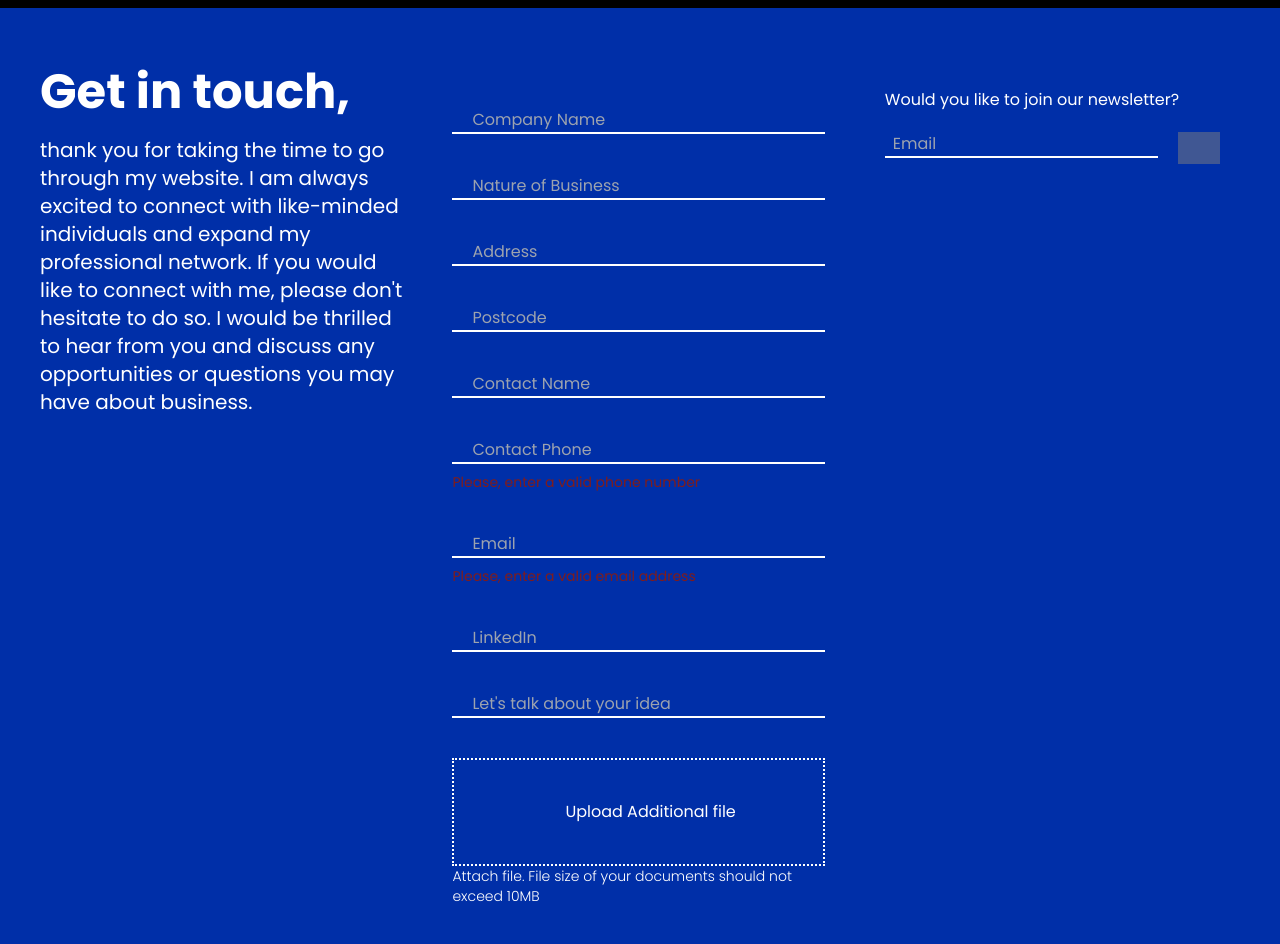
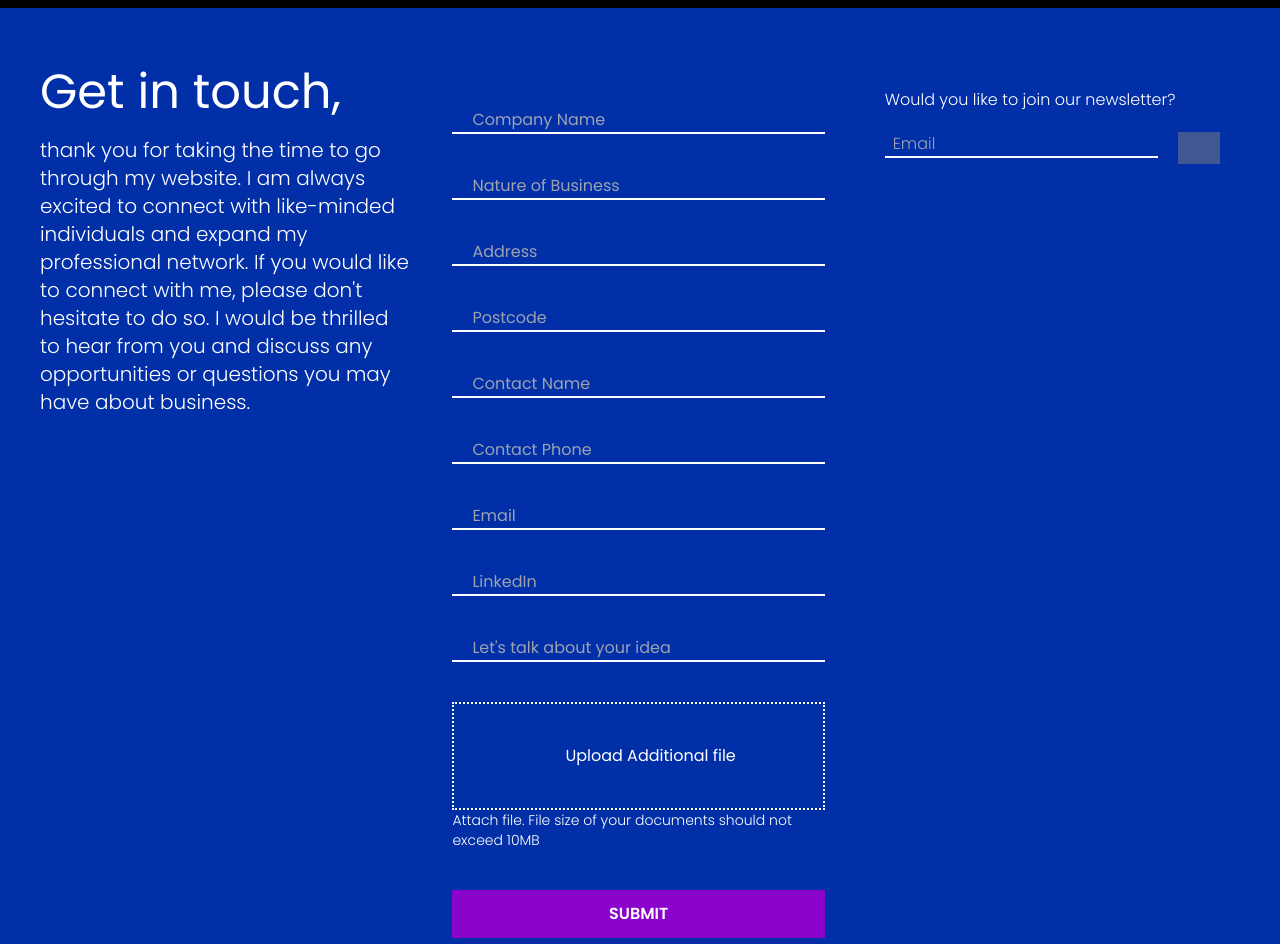
Before and after one commit to Folayimi/Clarice-Portfolio, a Next.js app: page /contact in a window 1280 px wide. Shown: the part 60-1004 px from the top of the page. Built offline with nearby package versions, Linux system fonts and the light colour scheme; some icons are missing.

Commit message:
made some changes

```diff
--- a/src/components/Contact.jsx
+++ b/src/components/Contact.jsx
@@ -41,12 +41,12 @@ const Contact = () => {
     } else {
       setValid(false);
     }
-    if (!EMAIL_REGEX.test(userDetails["email"].trim())) {
+    if (!EMAIL_REGEX.test(userDetails["email"].trim()) && userDetails["email"].trim().length > 0) {
       setEmailError(true);
     } else {
       setEmailError(false);
     }
-    if (!PHONE_REGEX.test(userDetails["contactPhone"].trim())) {
+    if (!PHONE_REGEX.test(userDetails["contactPhone"].trim()) && userDetails["contactPhone"].trim().length > 0) {
       setPhoneError(true);
     } else {
       setPhoneError(false);
@@ -156,8 +156,8 @@ const Contact = () => {
     <>
       <div className="flexbs md:flex-col md:justify-start md:items-start md:px-5  gap-10 md:gap-0 pt-32 px-10 bg-[#002FA8] text-primary1">
         <div className="cflexss gap-5 w-1/3 md:w-full">
-          <p className="text-5xl md:text-4xl font-bold">Get in touch,</p>
-          <p className="text-xl md:text-sm">
+          <p className="text-5xl md:text-4xl font-normal">Get in touch,</p>
+          <p className="text-xl md:text-sm font-light">
             thank you for taking the time to go through my website. I am always
             excited to connect with like-minded individuals and expand my
             professional network. If you would like to connect with me, please
@@ -224,16 +224,12 @@ const Contact = () => {
           </div>
           <button
             type="submit"
-            className={
-              valid
-                ? "w-full py-3 px-5 bg-[#8B04CB] font-semibold cursor-pointer"
-                : "w-full py-3 px-5 bg-[gray] font-semibold cursor-pointer"
-            }
+            className="w-full py-3 px-5 bg-[#8B04CB] font-semibold cursor-pointer"
           >
             SUBMIT
           </button>
         </form>
-        <div className="cflexss gap-5 p-5 w-1/3 md:w-full">
+        <div className="cflexss gap-5 p-5 w-1/3 md:w-full font-light">
           <p>Would you like to join our newsletter?</p>
           <div className="w-full flexbs gap-5">
             <input
```
